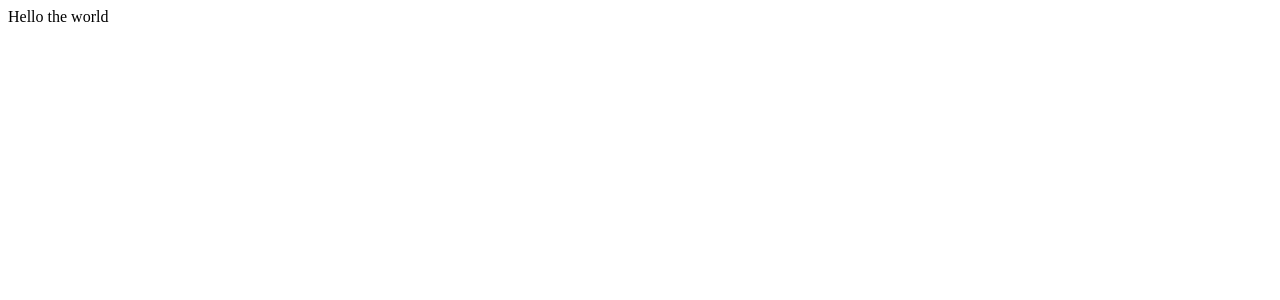
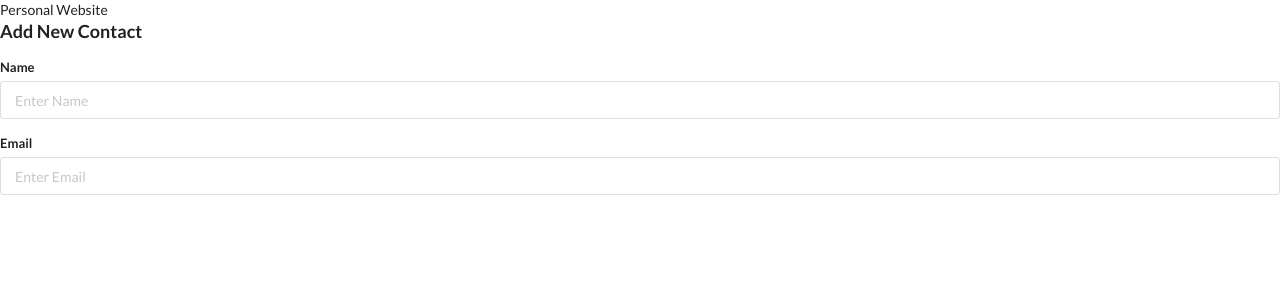
Before and after one commit to shohagdu/personalApp, a React (Create React App) app: page / in a window 1280 px wide. Shown: the top 300 px of the page. Built offline with nearby package versions, Linux system fonts and the light colour scheme.

Commit message:
development on progress. Header.js update

```diff
--- a/public/index.html
+++ b/public/index.html
@@ -14,7 +14,7 @@
       manifest.json provides metadata used when your web app is installed on a
       user's mobile device or desktop. See https://developers.google.com/web/fundamentals/web-app-manifest/
     -->
-
+    <link rel="stylesheet" href="https://cdnjs.cloudflare.com/ajax/libs/semantic-ui/2.4.1/semantic.min.css" integrity="sha512-8bHTC73gkZ7rZ7vpqUQThUDhqcNFyYi2xgDgPDHc+GXVGHXq+xPjynxIopALmOPqzo9JZj0k6OqqewdGO3EsrQ==" crossorigin="anonymous" referrerpolicy="no-referrer" />
     <!--
       Notice the use of %PUBLIC_URL% in the tags above.
       It will be replaced with the URL of the `public` folder during the build.
--- a/src/components/AddContact.js
+++ b/src/components/AddContact.js
@@ -0,0 +1,25 @@
+import React from "react";
+
+class AddContact extends React.Component{
+    render(){
+        return (
+            <div>
+                <h3>Add New Contact</h3>
+                <form className="ui form">
+                    <div className="col-sm-12">
+                        <div className="field">
+                            <label>Name</label>
+                            <input type="text" name="name" placeholder="Enter Name"/>
+                        </div>
+                        <div className="field">
+                            <label>Email</label>
+                            <input type="text" name="email" placeholder="Enter Email"/>
+                        </div>
+                    </div>
+                </form>
+            </div>
+        );
+    }
+}
+
+export default  AddContact;
--- a/src/components/App.js
+++ b/src/components/App.js
@@ -1,9 +1,15 @@
 // import logo from '../logo.svg';
+import React  from "react";
 import './App.css';
+import Header from  './Header'
+import AddContact  from "./AddContact";
 
 function App() {
   return (
-    <div>Hello the world</div>
+    <div>
+      <Header/>
+      <AddContact/>
+    </div>
   );
 }
 
--- a/src/components/Header.js
+++ b/src/components/Header.js
@@ -0,0 +1,10 @@
+import React from "react";
+const Header = () =>{
+    return (
+        <div className="">
+            Personal Website
+        </div>
+    );
+}
+
+export  default Header;
```
